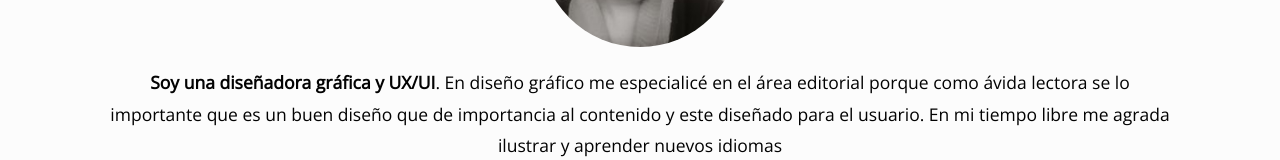
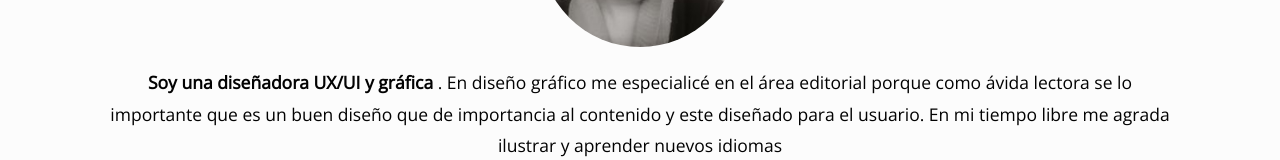
Before and after one commit to AdrianaMoraGr/Portfolio, a website: page acercademi.html in a window 1280 px wide. Shown: the part 763-923 px from the top of the page. Drawn offline with nearby package versions, Linux system fonts and the light colour scheme; files whose address does not match are found by name.

Commit message:
cambionombreacercademi

```diff
--- a/services.html
+++ b/acercademi.html
@@ -90,7 +90,8 @@
       <img src="img/person_1.jpg" class="img-responsive" alt="Free HTML5 Template by uicookies.com">
     </div>
     <div class="probootstrap-card-text">
-<p> <strong>Soy una diseñadora gráfica y UX/UI</strong>. En diseño gráfico me especialicé en el área editorial porque como ávida lectora se lo importante que es
+<p> <strong>Soy una diseñadora UX/UI y gráfica </strong>. En diseño gráfico me especialicé en el área editorial porque
+  como ávida lectora se lo importante que es
   un buen diseño que de importancia al contenido y este diseñado para el usuario.
   En mi tiempo libre me agrada ilustrar y aprender nuevos idiomas </p>
   <p><a href="https://drive.google.com/open?id=146cNxieys9ZU2jYIgL9Q5UAj9P-W9HUb" target="_blank" class="btn btn-primary mt-4 button-principal">Ver
```
